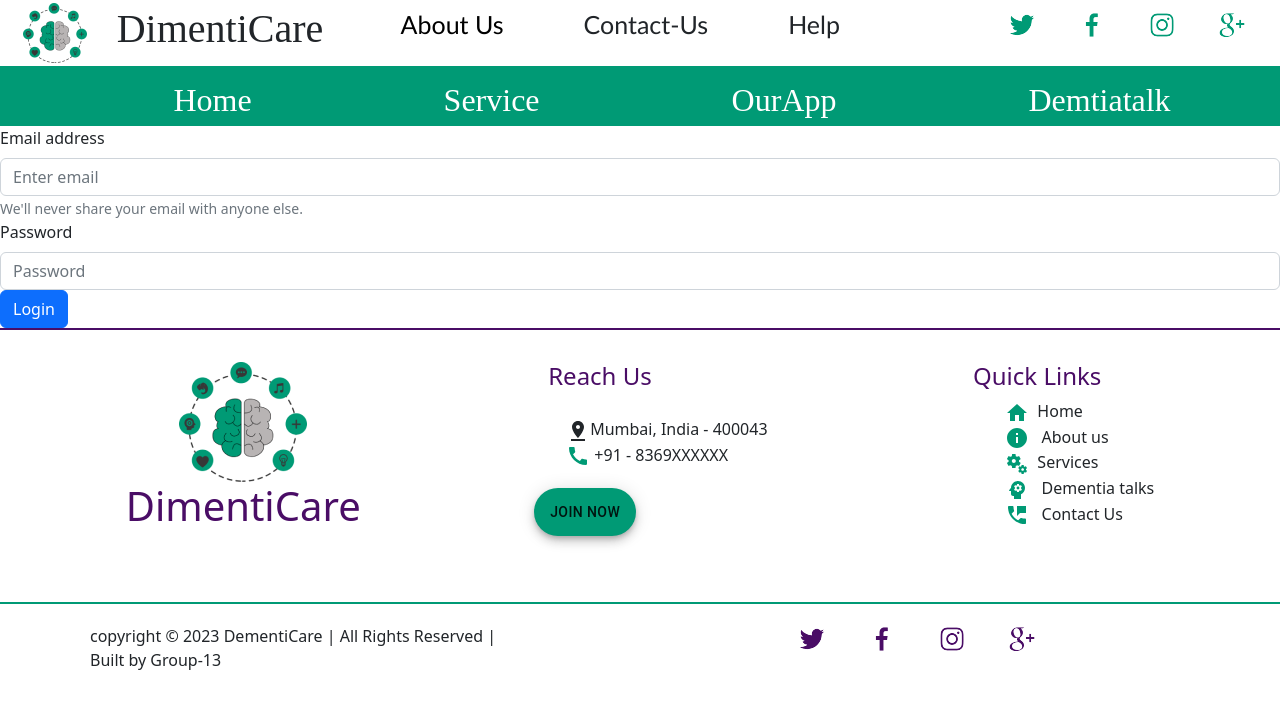
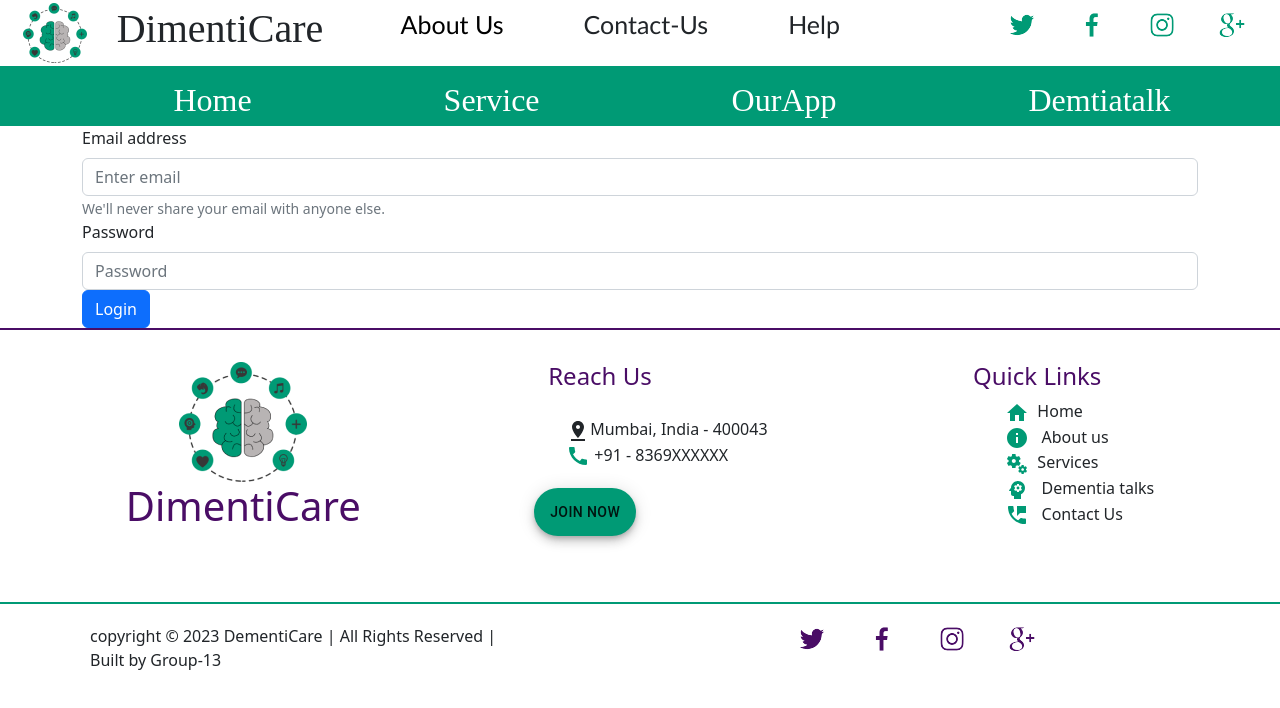
Before and after one commit to Group-ZHAP/DementiaCare-Web-app, a React (Create React App) app: page /Login in a window 1280 px wide. Shown: the top 708 px of the page. Built offline with nearby package versions, Linux system fonts and the light colour scheme; the HTML template or start-up script is replaced by a standard one.

Commit message:
AddContainer

```diff
--- a/src/Auth/Login.js
+++ b/src/Auth/Login.js
@@ -1,5 +1,5 @@
 import React, { useState } from "react";
-import { Form, Button } from "react-bootstrap";
+import { Form, Button, Container } from "react-bootstrap";
 import { Alert } from "react-bootstrap";
 export default function Login() {
   const [email, setEmail] = useState("");
@@ -33,7 +33,7 @@ export default function Login() {
   };
 
   return (
-    <div>
+    <Container>
       <Form onSubmit={handleSubmit}>
         <Form.Group controlId="formBasicEmail">
           <Form.Label>Email address</Form.Label>
@@ -66,6 +66,6 @@ export default function Login() {
           <p>{alertMessage}</p>
         </Alert>
       )}
-    </div>
+    </Container>
   );
 }
--- a/src/Auth/Registration.js
+++ b/src/Auth/Registration.js
@@ -1,7 +1,7 @@
 import React from "react";
 import Button from "react-bootstrap/Button";
 import Form from "react-bootstrap/Form";
-import { Alert } from "react-bootstrap";
+import { Alert, Container } from "react-bootstrap";
 import { Link } from "react-router-dom";
 
 function Registration() {
@@ -70,7 +70,7 @@ function Registration() {
   }
 
   return (
-    <>
+    <Container>
       <Form onSubmit={handleSubmit}>
         <Form.Group className="mb-3" controlId="formBasicEmail">
           <Form.Label>Email address</Form.Label>
@@ -183,7 +183,7 @@ function Registration() {
           Login
         </Link>
       </p>
-    </>
+    </Container>
   );
 }
 
```
